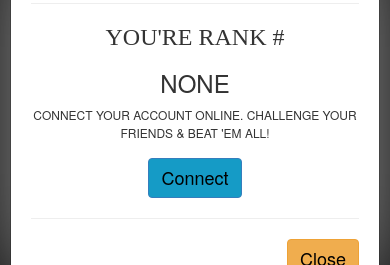
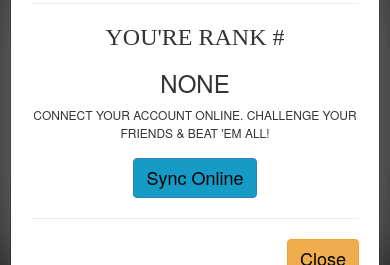
Before and after one commit to lemueloodle/pipedrop, a plain HTML site: page www/index.html in a window 390 px wide. Both pictures are taken after a click on the button 30 px from the left and 30 px from the top of the page. Shown: the part 167-432 px from the top of the page. Drawn offline with nearby package versions, Linux system fonts and the light colour scheme; some packages are replaced by stand-ins of ours; files that its build step writes are made by us from their sources; a web font is replaced by a local one.

Commit message:
Facebook Connect

```diff
--- a/config.xml
+++ b/config.xml
@@ -8,7 +8,6 @@
         Apache Cordova Team
     </author>
     <content src="index.html" />
-    <plugin name="cordova-plugin-whitelist" spec="1" />
     <plugin name="cordova-plugin-media" spec="1" />
     <plugin name="cordova-plugin-network-information" spec="1" />
      <plugin name="cordova-plugin-whitelist"/>
--- a/www/index.html
+++ b/www/index.html
@@ -207,7 +207,7 @@ box-shadow: 0px 0px 110px 5px rgba(222,222,222,.7)!important;">
         <hr>
         <h3 style="font-family: Chi-TownNF;">You're rank #</h3><h3><span id="myranking">&nbsp;</span></h3>
         Connect your account online. Challenge your friends & beat 'em all!<br><br>
-        <button type="button" id="loginnow" class="btn btn-primary" style="background-color: #159bc6; color: #000000; font-size: 1.5em;">Connect</button>
+        <button type="button" id="loginnow" class="btn btn-primary" style="background-color: #159bc6; color: #000000; font-size: 1.5em;">Sync Online</button>
         <hr>
         <button type="button" class="btn btn-warning pull-right" style="color: #000000; font-size: 1.5em;" data-dismiss="modal">Close</button>
         <br><br>
--- a/www/js/main.js
+++ b/www/js/main.js
@@ -342,8 +342,8 @@ function jquerysnow() {
                 score = 0;
                 clickcounter = 1;
 
+                $('#scorer').html('');
 
-                $('#scorer').html('');
                 //Save Highest Score
                 var storage = window.localStorage;
                 var highestscore = storage.getItem("MyHighestDrop");
```
